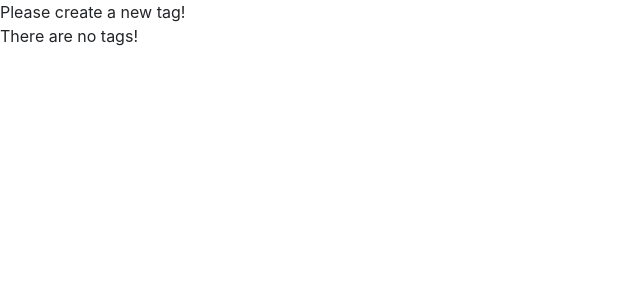
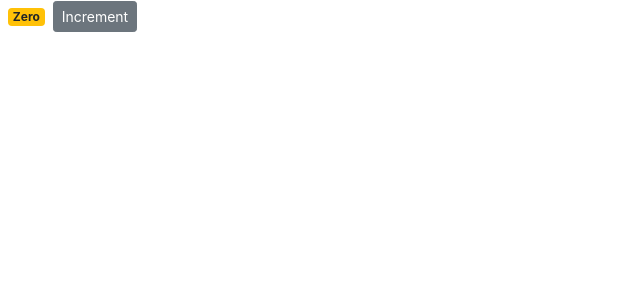
Before and after one commit to sj-ayesha/CounterApp, a React (Create React App) app: page / in a window 1280 px wide. Shown: the top 300 px of the page, without its empty margins (0-640 px from the left). Built offline with nearby package versions, Linux system fonts and the light colour scheme.

Commit message:
feat: DOM Manipulation

```diff
--- a/src/components/counter.jsx
+++ b/src/components/counter.jsx
@@ -5,6 +5,21 @@ class Counter extends Component {
     count: 0,
     tags: []
   };
+
+  // constructor() {
+  //   super();
+  //   this.handleIncrement = this.handleIncrement.bind(this);
+  // }
+
+  handleIncrement = product => { //Event Binding
+    console.log("Increment Clicked", this);
+    console.log('product', product);
+    this.setState({ count: this.state.count + 1 }); //Changing state on click
+  }
+
+  // doHandleIncrement = () => {
+  //   this.handleIncrement({ id: 1 });
+  // }
 
   renderTags() {
     if (this.state.tags.length === 0) return <p>There are no tags!</p>;
@@ -19,10 +34,19 @@ class Counter extends Component {
   }
 
   render() {
-    return <React.Fragment>
-      { this.state.tags.length === 0 && 'Please create a new tag!' }
-      { this.renderTags() }
-    </React.Fragment>;
+    return (
+      <React.Fragment>
+        <span className={this.getBadgeClasses()}>{this.formatCount()}</span>
+        <button
+          onClick={() => this.handleIncrement({id: 1})}
+          className="btn btn-secondary btn-sm"
+        >
+          Increment
+        </button>
+        {/* { this.state.tags.length === 0 && 'Please create a new tag!' }
+      { this.renderTags() } */}
+      </React.Fragment>
+    );
   }
 
   getBadgeClasses() {
```
